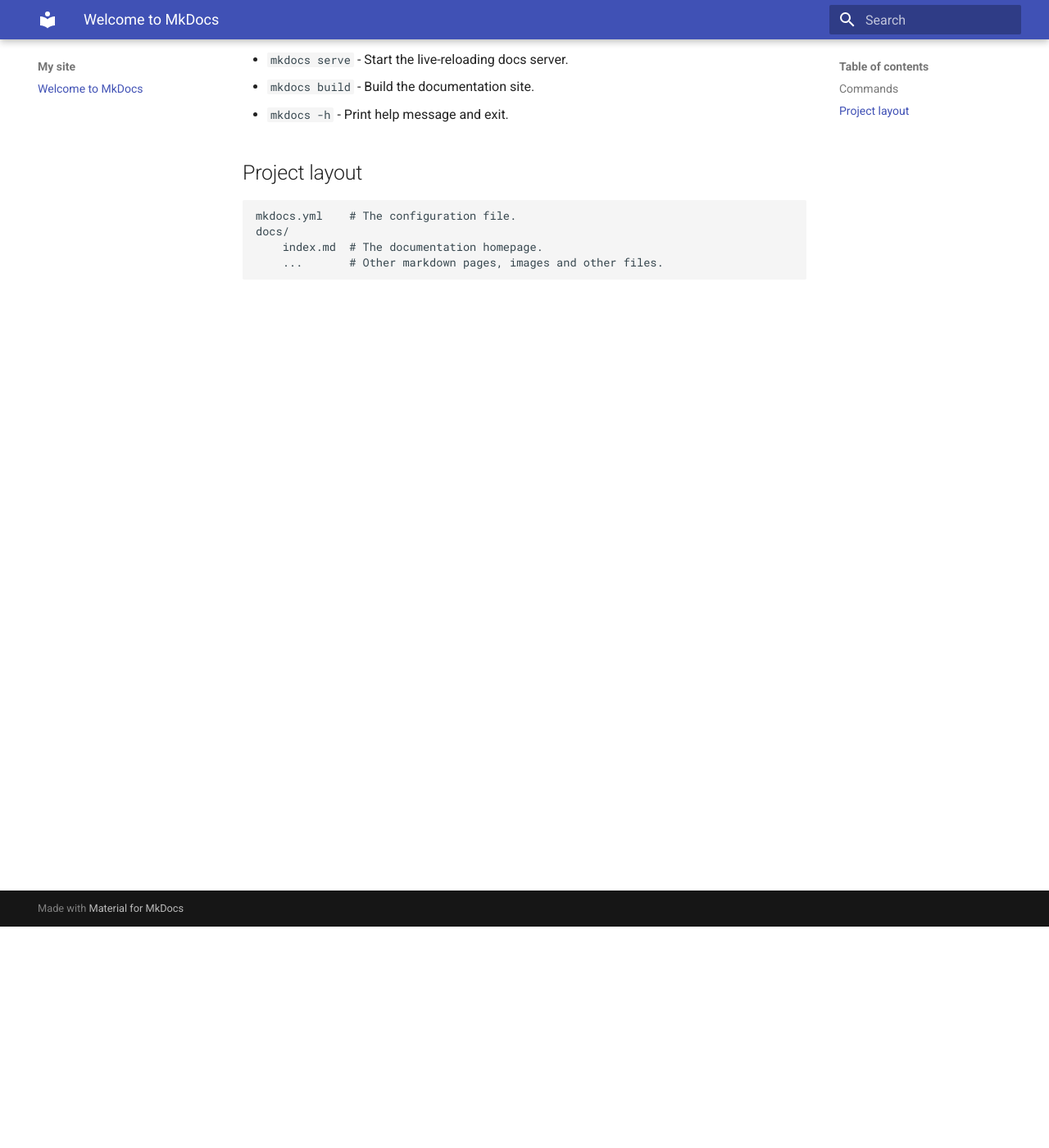
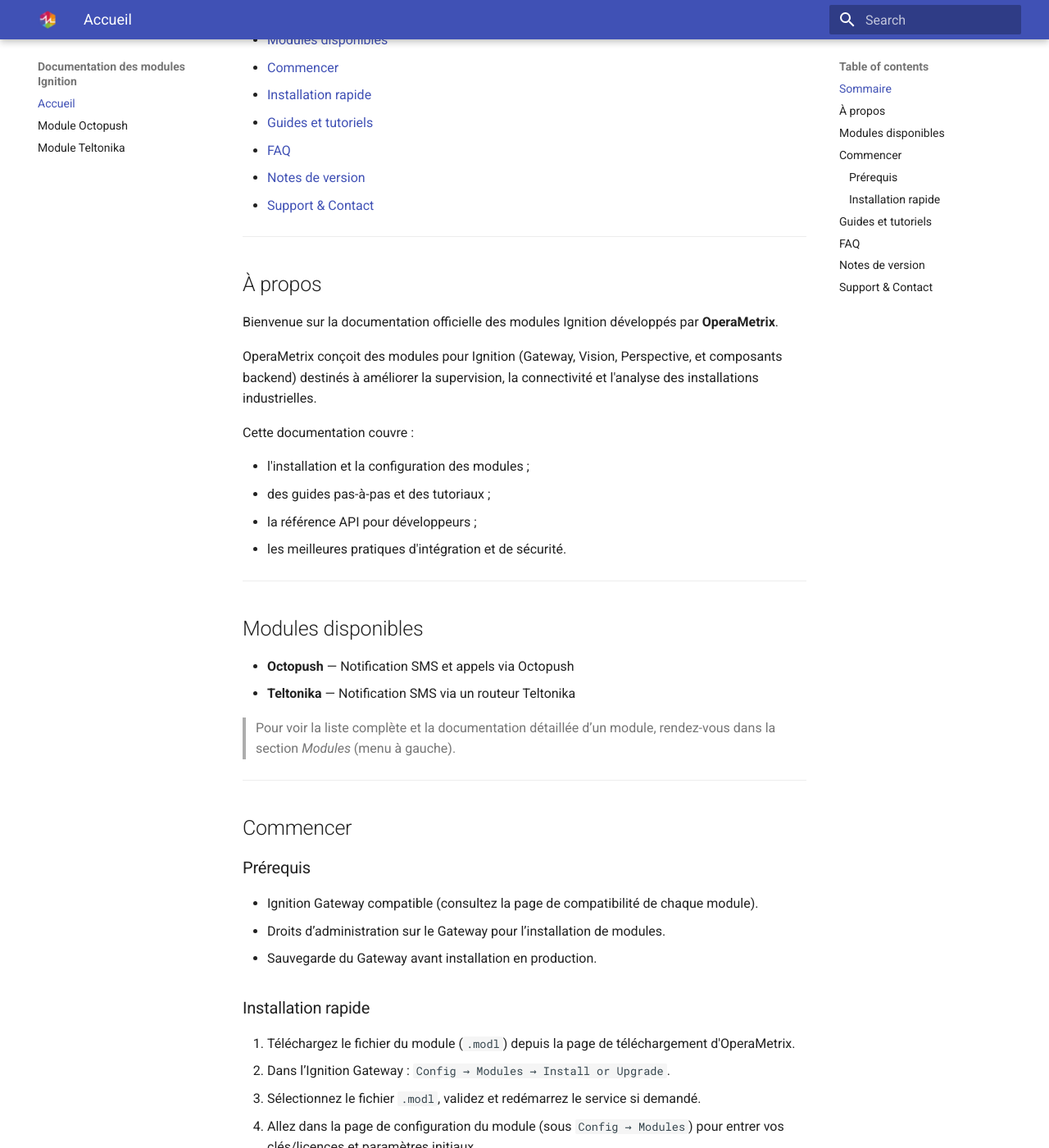
Before and after one commit to operametrix/ignition-modules-docs, an MkDocs documentation site: the page built from docs/index.md, in a window 1280 px wide and 1400 px high, scrolled down 270 px. Shown: the whole window at 82% size. Built offline with MkDocs 1.6.1 and Material for MkDocs 9.7.7, drawn with Linux system fonts in a browser that asks for light colours; some of the changed text lies outside the part shown.

Commit message:
Add Octopush module

```diff
--- a/docs/index.md
+++ b/docs/index.md
@@ -1,17 +1,95 @@
-# Welcome to MkDocs
+---
+sidebar_position: 1
+title: Accueil
+---
 
-For full documentation visit [mkdocs.org](https://www.mkdocs.org).
+# Documentation des modules Ignition
 
-## Commands
+---
 
-* `mkdocs new [dir-name]` - Create a new project.
-* `mkdocs serve` - Start the live-reloading docs server.
-* `mkdocs build` - Build the documentation site.
-* `mkdocs -h` - Print help message and exit.
+## Sommaire
 
-## Project layout
+* [À propos](#à-propos)
+* [Modules disponibles](#modules-disponibles)
+* [Commencer](#commencer)
+  * [Installation rapide](#installation-rapide)
+* [Guides et tutoriels](#guides-et-tutoriels)
+* [FAQ](#faq)
+* [Notes de version](#notes-de-version)
+* [Support & Contact](#support-contact)
 
-    mkdocs.yml    # The configuration file.
-    docs/
-        index.md  # The documentation homepage.
-        ...       # Other markdown pages, images and other files.
+---
+
+## À propos
+
+Bienvenue sur la documentation officielle des modules Ignition développés par **OperaMetrix**.
+
+OperaMetrix conçoit des modules pour Ignition (Gateway, Vision, Perspective, et composants backend) destinés à améliorer la supervision, la connectivité et l'analyse des installations industrielles.
+
+Cette documentation couvre :
+
+* l'installation et la configuration des modules ;
+* des guides pas-à-pas et des tutoriaux ;
+* la référence API pour développeurs ;
+* les meilleures pratiques d'intégration et de sécurité.
+
+---
+
+## Modules disponibles
+
+* **Octopush** — Notification SMS et appels via Octopush
+* **Teltonika** — Notification SMS via un routeur Teltonika
+
+> Pour voir la liste complète et la documentation détaillée d’un module, rendez-vous dans la section *Modules* (menu à gauche).
+
+---
+
+## Commencer
+
+### Prérequis
+
+* Ignition Gateway compatible (consultez la page de compatibilité de chaque module).
+* Droits d’administration sur le Gateway pour l’installation de modules.
+* Sauvegarde du Gateway avant installation en production.
+
+### Installation rapide
+
+1. Téléchargez le fichier du module (`.modl`) depuis la page de téléchargement d'OperaMetrix.
+2. Dans l’Ignition Gateway : `Config → Modules → Install or Upgrade`.
+3. Sélectionnez le fichier `.modl`, validez et redémarrez le service si demandé.
+4. Allez dans la page de configuration du module (sous `Config → Modules`) pour entrer vos clés/licences et paramètres initiaux.
+
+> Astuce : installez d’abord en environnement de test et validez les backups avant toute mise en production.
+
+---
+
+## Guides et tutoriels
+
+Chaque tutoriel inclut des captures d’écran, extraits de configuration et étapes de dépannage.
+
+---
+
+## FAQ
+
+**Q — Comment obtenir une license ?**
+R — Les informations de licence se trouvent sur la page produit ou contactez l’équipe OperaMetrix via la section Support.
+
+**Q — Où trouver les logs ?**
+R — Les logs du module sont disponibles via le logging d’Ignition ; certains modules ajoutent un onglet ‘Diagnostics’ avec des journaux détaillés.
+
+---
+
+## Notes de version
+
+Consultez la page **Notes de version** pour chaque module : compatibilités, corrections, nouvelles fonctionnalités et instructions de mise à jour.
+
+---
+
+## Support & Contact
+
+* **Support technique** : [contact@operametrix.com](mailto:contact@operametrix.example)
+* **Ventes / licences** : [contact@operametrix.com](mailto:contact@operametrix.example)
+
+Pour les demandes urgentes, fournissez : version du Gateway, versions des modules, fichiers logs et description détaillée du comportement.
+
+---
--- a/mkdocs.yml
+++ b/mkdocs.yml
@@ -1,4 +1,12 @@
-site_name: My site
+site_name: Documentation des modules Ignition
 site_url: https://operametrix.github.io/ignition-modules-docs
 theme:
   name: material
+  logo: images/favicon.png
+  favicon: images/favicon.png
+
+markdown_extensions:
+  - admonition
+  - pymdownx.details
+  - pymdownx.superfences
+  - attr_list
```
Also changed, not shown: docs/module-octopush.md (added, +58 -0 lines), docs/module-teltonika.md (added, +9 -0 lines), docs/images/favicon.png (added), 2 other files.
